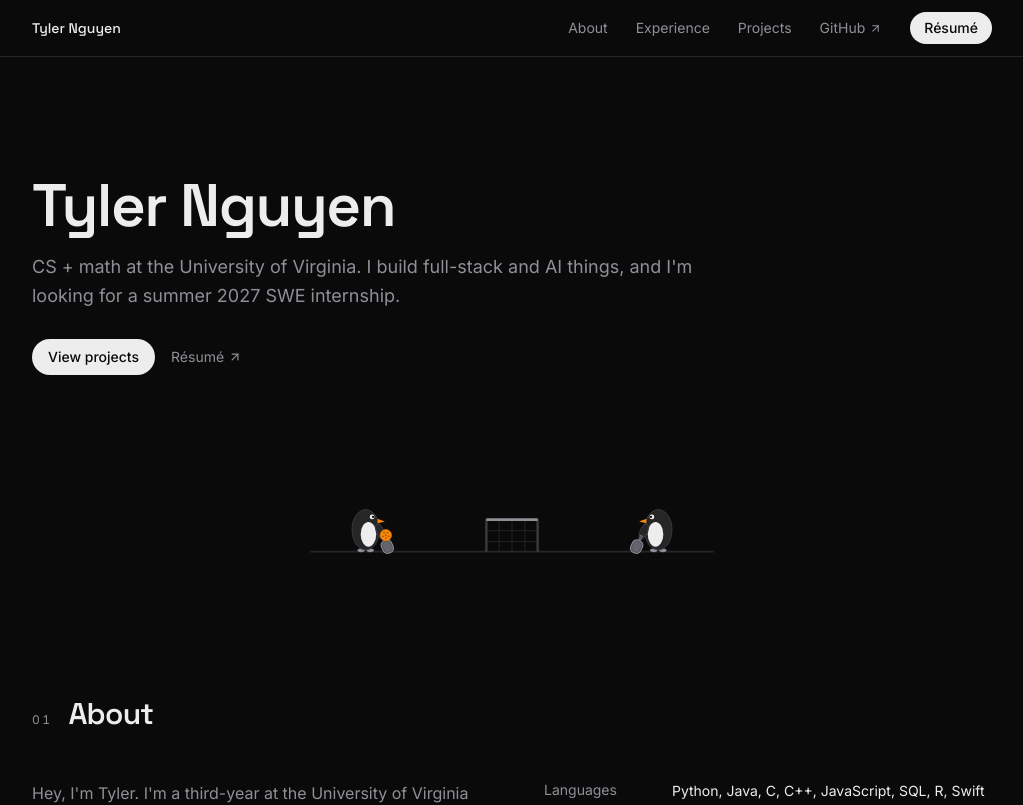
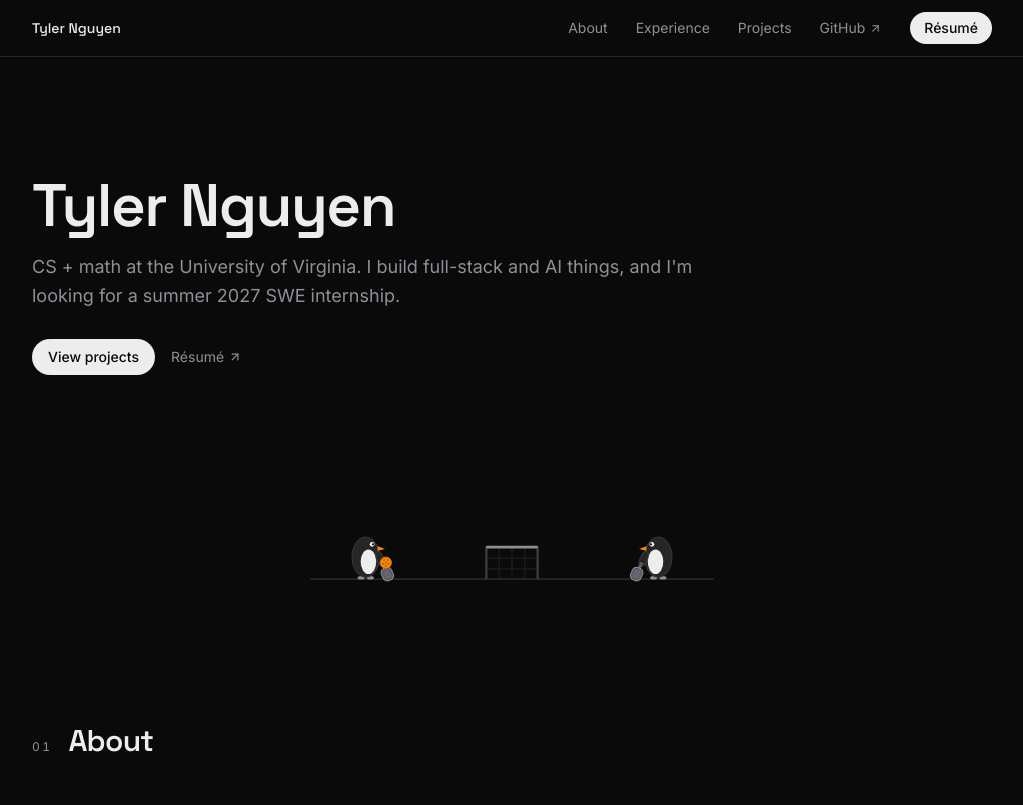
Before and after one commit to tyl3rn/portfolio, a Next.js app: page / in a window 1280 px wide. Shown: the top 805 px of the page, without its empty margins (128-1151 px from the left). Built offline with nearby package versions, Linux system fonts and the light colour scheme.

Commit message:
give the court headroom so the lob stays in frame
The high lob peaked above the SVG top edge and clipped for a moment.
Extended the viewBox upward (top from 0 to -30, court and penguins
unchanged at the bottom) so the ball stays visible at its highest.

```diff
--- a/app/components/pickleball.tsx
+++ b/app/components/pickleball.tsx
@@ -141,7 +141,7 @@ export default function Pickleball() {
   return (
     <div ref={scope} className="mx-auto max-w-5xl px-4 sm:px-8">
       <svg
-        viewBox="0 0 560 150"
+        viewBox="0 -30 560 180"
         role="img"
         aria-label="Two penguins playing pickleball; the rally follows your scrolling"
         className="mx-auto block w-full max-w-lg"
```
